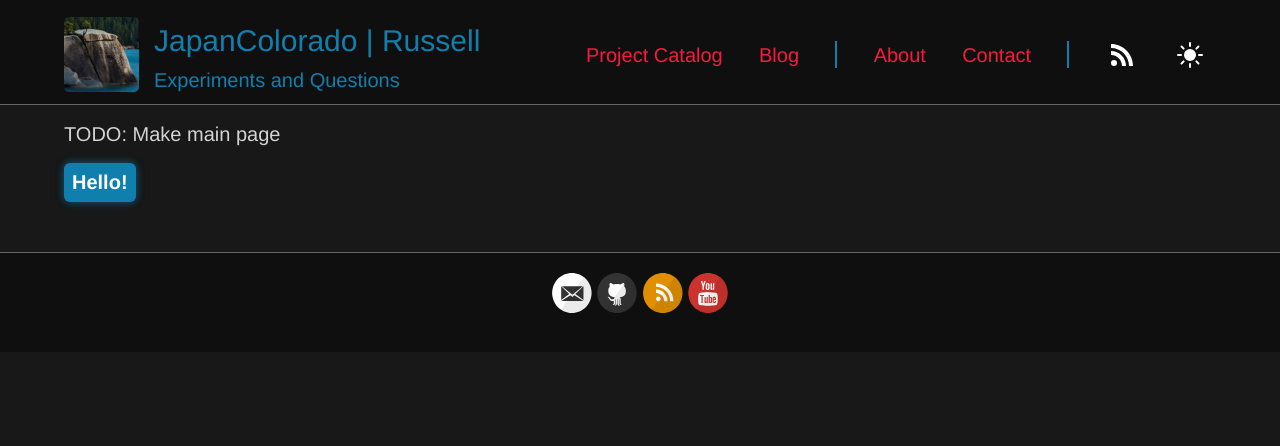
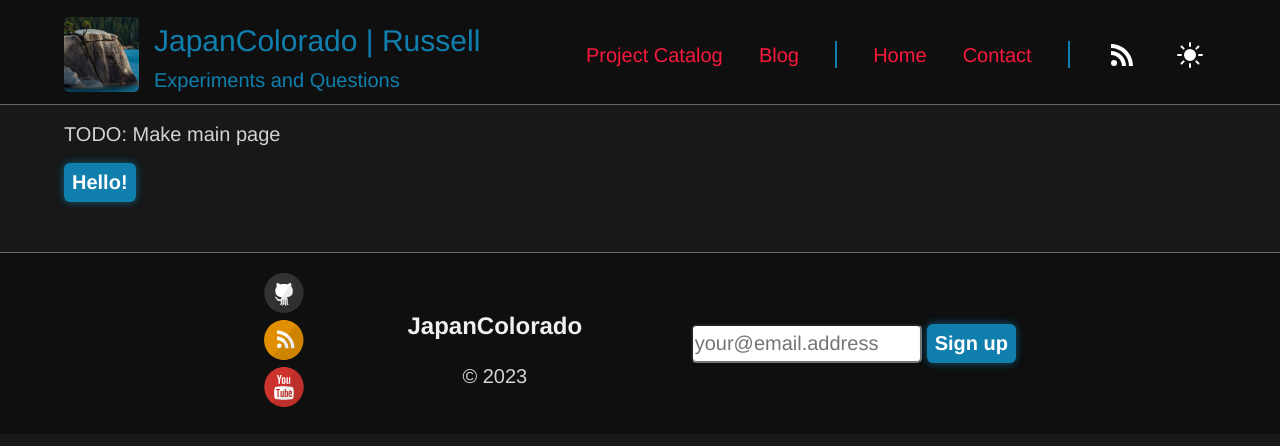
Before and after one commit to JapanColorado/japancolorado.github.io, a Jekyll site: the page built from index.html, in a window 1280 px wide. Shown: the top 446 px of the page. Built offline with Jekyll 4.4.1, drawn with Linux system fonts in a browser that asks for light colours.

Commit message:
Begin working on footer

```diff
--- a/_config.yml
+++ b/_config.yml
@@ -3,11 +3,9 @@ description: Avid learner and huge fan of questions
 avatar: https://avatars.githubusercontent.com/u/90987391?v=4
 
 footer-links:
-  email:  japancolorado@duck.com
   github: japancolorado/
   rss: YESPLEASE # just type anything here for a working RSS icon
   youtube: "@japancolorado"
-
 
 disqus: japancolorado
 
@@ -38,7 +36,7 @@ kramdown:
   syntax_highlighter: rouge
   syntax_highlighter_opts:
     # Use existing pygments syntax highlighting css
-    css_class: 'highlight'
+    css_class: "highlight"
 
 # Set the Sass partials directory, as we're using @imports
 sass:
--- a/_includes/svg-icons.html
+++ b/_includes/svg-icons.html
@@ -1,4 +1,3 @@
-{% if site.footer-links.email %}<a href="mailto:{{ site.footer-links.email }}"><i class="svg-icon email"></i></a>{% endif %}
 {% if site.footer-links.github %}<a href="https://github.com/{{ site.footer-links.github }}"><i class="svg-icon github"></i></a>{% endif %}
 {% if site.footer-links.linkedin %}<a href="https://www.linkedin.com/in/{{ site.footer-links.linkedin }}"><i class="svg-icon linkedin"></i></a>{% endif %}
 {% if site.footer-links.rss %}<a href="{{ site.baseurl }}/feed.xml"><i class="svg-icon rss"></i></a>{% endif %}
--- a/_layouts/default.html
+++ b/_layouts/default.html
@@ -9,9 +12,22 @@
       <script src="http://html5shiv.googlecode.com/svn/trunk/html5.js"></script>
     <![endif]-->
 
-    <link rel="stylesheet" type="text/css" href="{{ site.baseurl }}/style.css" />
-    <link rel="alternate" type="application/rss+xml" title="{{ site.name }} - {{ site.description }}" href="{{ site.baseurl }}/feed.xml" />
-    <link rel="shortcut icon" type="image/png" href="{{ site.baseurl }}/images/favicon.png">
+    <link
+      rel="stylesheet"
+      type="text/css"
+      href="{{ site.baseurl }}/style.css"
+    />
+    <link
+      rel="alternate"
+      type="application/rss+xml"
+      title="{{ site.name }} - {{ site.description }}"
+      href="{{ site.baseurl }}/feed.xml"
+    />
+    <link
+      rel="shortcut icon"
+      type="image/png"
+      href="{{ site.baseurl }}/images/favicon.png"
+    />
     <!-- Created with Jekyll Now - http://github.com/barryclark/jekyll-now -->
   </head>
 
@@ -20,7 +36,7 @@
       <div class="container">
         <header class="site-header">
           <a href="{{ site.baseurl }}/" class="site-title">
-            <img src="../images/favicon.png" class="site-avatar">
+            <img src="../images/favicon.png" class="site-avatar" />
             <div class="site-info">
               <h1>JapanColorado<span class="name"> | Russell</span></h1>
               <p id="nav-subtitle">Experiments and Questions</p>
@@ -31,38 +47,76 @@
               <li><a href="{{ site.baseurl }}">Project Catalog</a></li>
               <li><a href="{{ site.baseurl }}/blog">Blog</a></li>
               <li class="divider"></li>
-              <li><a href="{{ site.baseurl }}/about">About</a></li>
+              <li><a href="{{ site.baseurl }}/about">Home</a></li>
               <li><a href="{{ site.baseurl }}">Contact</a></li>
               <li class="divider"></li>
-              <li><a class="rss" href="{{ site.baseurl }}/feed.xml"><img src="../images/rss.svg" alt="RSS Feed"></a></li>
+              <li>
+                <a class="rss" href="{{ site.baseurl }}/feed.xml"
+                  ><img src="../images/rss.svg" alt="RSS Feed"
+                /></a>
+              </li>
               <li>
                 <button class="sun">
-                  <svg xmlns="http://www.w3.org/2000/svg" viewBox="0 0 24 24" fill="currentColor" class="sun">
-                    <path d="M12 2.25a.75.75 0 01.75.75v2.25a.75.75 0 01-1.5 0V3a.75.75 0 01.75-.75zM7.5 12a4.5 4.5 0 119 0 4.5 4.5 0 01-9 0zM18.894 6.166a.75.75 0 00-1.06-1.06l-1.591 1.59a.75.75 0 101.06 1.061l1.591-1.59zM21.75 12a.75.75 0 01-.75.75h-2.25a.75.75 0 010-1.5H21a.75.75 0 01.75.75zM17.834 18.894a.75.75 0 001.06-1.06l-1.59-1.591a.75.75 0 10-1.061 1.06l1.59 1.591zM12 18a.75.75 0 01.75.75V21a.75.75 0 01-1.5 0v-2.25A.75.75 0 0112 18zM7.758 17.303a.75.75 0 00-1.061-1.06l-1.591 1.59a.75.75 0 001.06 1.061l1.591-1.59zM6 12a.75.75 0 01-.75.75H3a.75.75 0 010-1.5h2.25A.75.75 0 016 12zM6.697 7.757a.75.75 0 001.06-1.06l-1.59-1.591a.75.75 0 00-1.061 1.06l1.59 1.591z" />
+                  <svg
+                    xmlns="http://www.w3.org/2000/svg"
+                    viewBox="0 0 24 24"
+                    fill="currentColor"
+                    class="sun"
+                  >
+                    <path
+                      d="M12 2.25a.75.75 0 01.75.75v2.25a.75.75 0 01-1.5 0V3a.75.75 0 01.75-.75zM7.5 12a4.5 4.5 0 119 0 4.5 4.5 0 01-9 0zM18.894 6.166a.75.75 0 00-1.06-1.06l-1.591 1.59a.75.75 0 101.06 1.061l1.591-1.59zM21.75 12a.75.75 0 01-.75.75h-2.25a.75.75 0 010-1.5H21a.75.75 0 01.75.75zM17.834 18.894a.75.75 0 001.06-1.06l-1.59-1.591a.75.75 0 10-1.061 1.06l1.59 1.591zM12 18a.75.75 0 01.75.75V21a.75.75 0 01-1.5 0v-2.25A.75.75 0 0112 18zM7.758 17.303a.75.75 0 00-1.061-1.06l-1.591 1.59a.75.75 0 001.06 1.061l1.591-1.59zM6 12a.75.75 0 01-.75.75H3a.75.75 0 010-1.5h2.25A.75.75 0 016 12zM6.697 7.757a.75.75 0 001.06-1.06l-1.59-1.591a.75.75 0 00-1.061 1.06l1.59 1.591z"
+                    />
                   </svg>
                 </button>
               </li>
             </ul>
-            <button class="bars"><svg xmlns="http://www.w3.org/2000/svg" viewBox="0 0 24 24" fill="currentColor" class="w-6 h-6">
-              <path fill-rule="evenodd" d="M3 6.75A.75.75 0 013.75 6h16.5a.75.75 0 010 1.5H3.75A.75.75 0 013 6.75zM3 12a.75.75 0 01.75-.75h16.5a.75.75 0 010 1.5H3.75A.75.75 0 013 12zm0 5.25a.75.75 0 01.75-.75h16.5a.75.75 0 010 1.5H3.75a.75.75 0 01-.75-.75z" clip-rule="evenodd" />
-            </svg>
-
+            <button class="bars">
+              <svg
+                xmlns="http://www.w3.org/2000/svg"
+                viewBox="0 0 24 24"
+                fill="currentColor"
+                class="w-6 h-6"
+              >
+                <path
+                  fill-rule="evenodd"
+                  d="M3 6.75A.75.75 0 013.75 6h16.5a.75.75 0 010 1.5H3.75A.75.75 0 013 6.75zM3 12a.75.75 0 01.75-.75h16.5a.75.75 0 010 1.5H3.75A.75.75 0 013 12zm0 5.25a.75.75 0 01.75-.75h16.5a.75.75 0 010 1.5H3.75a.75.75 0 01-.75-.75z"
+                  clip-rule="evenodd"
+                />
+              </svg>
             </button>
           </nav>
         </header>
       </div>
     </div>
-    <div id="main" role="main" class="container">
-      {{ content }}
-    </div>
+    <div id="main" role="main" class="container">{{ content }}</div>
     {% include analytics.html %}
     <div class="wrapper-footer">
       <div class="container">
         <footer class="footer">
-          {% include svg-icons.html %}
+          <div class="icons">{% include svg-icons.html %}</div>
+          <div>
+            <h2>JapanColorado</h2>
+            <p>&copy; 2023</p>
+          </div>
+
+          <form
+            method="post"
+            action="https://weightless.so/api/lists/s6ousm21/subscribe"
+            class="email-form"
+          >
+            <label for="email-address" class="sr-only">Email address</label>
+            <input
+              id="email-address"
+              name="subscription[email]"
+              type="email"
+              autocomplete="email"
+              placeholder="your@email.address"
+              required=""
+            />
+            <button type="submit" class="btn">Sign up</button>
+          </form>
         </footer>
       </div>
     </div>
-
   </body>
 </html>
--- /dev/null
+++ b/_sass/_footer.scss
@@ -0,0 +1,37 @@
+.wrapper-footer {
+  height: fit-content;
+  margin-top: 50px;
+  border-top: 1px solid $gray;
+  background-color: $headerBlack;
+}
+footer {
+  padding: 20px 200px;
+  text-align: center;
+  display: flex;
+  align-items: center;
+  justify-content: space-between;
+  justify-items: center;
+}
+.icons {
+  display: flex;
+  flex-direction: column;
+}
+.email-form {
+  display: flex;
+}
+
+// Hides label that is used for screen readers
+[for="email-address"] {
+  overflow: hidden;
+  position: absolute;
+  white-space: nowrap;
+
+  width: 1px;
+  height: 1px;
+  padding: 0;
+  border-width: 0;
+}
+#email-address{
+    margin: 0px 5px;
+    border-radius: 5px;
+}
--- a/style.scss
+++ b/style.scss
@@ -44,20 +44,12 @@ img ~ em {
   text-align: center;
 }
 
-// Sections //
+// Sections / Pages //
 @import "header";
+@import "footer";
 @import "posts";
 
-.wrapper-footer {
-  height: 100px;
-  margin-top: 50px;
-  border-top: 1px solid $gray;
-  background-color: $headerBlack;
-}
-footer {
-  padding: 20px 0;
-  text-align: center;
-}
+
 
 // Implements mobile-first design
 @media (min-width: 475px) {
```
Also changed, not shown: other parts of _layouts/default.html (+4 -1 lines).
